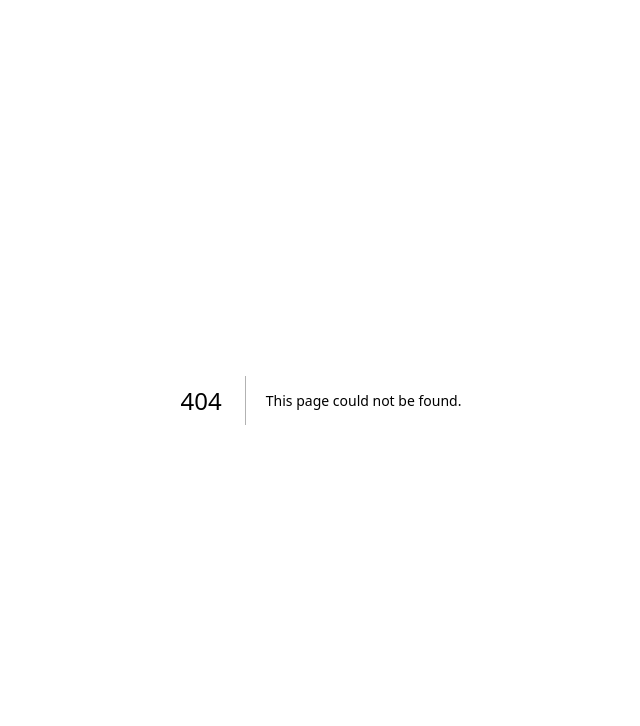
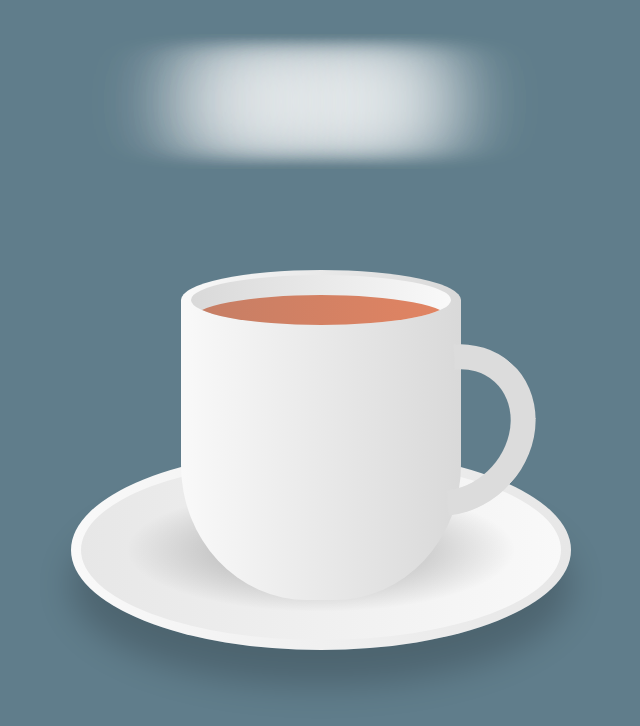
Before and after one commit to 70928manson/css-animation-try-try, a Next.js app: page /HotCupTea in a window 1280 px wide. Before the commit this address had no page. Shown: the top 726 px of the page, without its empty margins (319-959 px from the left). Built offline with nearby package versions, Linux system fonts and the light colour scheme; what tailwindcss-animation-delay would draw is missing.

Commit message:
feat: 熱茶行動

```diff
--- /dev/null
+++ b/app/HotCupTea/page.tsx
@@ -0,0 +1,62 @@
+import React from 'react'
+
+const page = () => {
+    return (
+        <div className="flex justify-center items-center min-h-[100vh] bg-[#607d8b]">
+            <div className="relative top-[50px]">
+                {/* 盤子 */}
+                <div className="absolute bottom-[-50px] left-[50%] translate-x-[-50%] w-[500px] h-[200px]
+                  bg-gradient-to-r from-[#f9f9f9] to-[#e7e7e7] rounded-[50%] shadow-[0_35px_35px_rgba(0,0,0,0.2)]
+                  before:content-[''] before:absolute before:top-[10px] before:left-[10px] before:right-[10px] before:bottom-[10px]
+                  before:rounded-[50%] before:bg-gradient-to-l before:from-[#f9f9f9] before:to-[#e7e7e7]
+                  after:content-[''] after:absolute after:top-[30px] after:left-[30px] after:right-[30px] after:bottom-[30px]
+                  after:rounded-[50%] after:bg-[radial-gradient(rgba(0,0,0,0.2)_25%,transparent,transparent)]"
+                ></div>
+                {/* 杯子本體 */}
+                <div className="relative w-[280px] h-[300px] bg-gradient-to-r from-[#f9f9f9] to-[#d9d9d9] rounded-bl-[45%] rounded-br-[45%]">
+                    <div className="absolute top-[-30px] left-0 w-full h-[60px] bg-gradient-to-r from-[#f9f9f9] to-[#d9d9d9] rounded-[50%]">
+                        {/* 茶很燙冒出來的煙 */}
+                        <div className="relative flex z-10 py-0 px-5">
+                            <span className="relative bottom-[50px] block my-0 mx-0.5 min-w-2 h-[120px] bg-[#fff] rounded-[50%] opacity-0 blur animate-steam-up animation-delay-1"></span>
+                            <span className="relative bottom-[50px] block my-0 mx-0.5 min-w-2 h-[120px] bg-[#fff] rounded-[50%] opacity-0 blur animate-steam-up animation-delay-3"></span>
+                            <span className="relative bottom-[50px] block my-0 mx-0.5 min-w-2 h-[120px] bg-[#fff] rounded-[50%] opacity-0 blur animate-steam-up animation-delay-16"></span>
+                            <span className="relative bottom-[50px] block my-0 mx-0.5 min-w-2 h-[120px] bg-[#fff] rounded-[50%] opacity-0 blur animate-steam-up animation-delay-5"></span>
+                            <span className="relative bottom-[50px] block my-0 mx-0.5 min-w-2 h-[120px] bg-[#fff] rounded-[50%] opacity-0 blur animate-steam-up animation-delay-20"></span>
+                            <span className="relative bottom-[50px] block my-0 mx-0.5 min-w-2 h-[120px] bg-[#fff] rounded-[50%] opacity-0 blur animate-steam-up animation-delay-6"></span>
+                            <span className="relative bottom-[50px] block my-0 mx-0.5 min-w-2 h-[120px] bg-[#fff] rounded-[50%] opacity-0 blur animate-steam-up animation-delay-7"></span>
+                            <span className="relative bottom-[50px] block my-0 mx-0.5 min-w-2 h-[120px] bg-[#fff] rounded-[50%] opacity-0 blur animate-steam-up animation-delay-10"></span>
+                            <span className="relative bottom-[50px] block my-0 mx-0.5 min-w-2 h-[120px] bg-[#fff] rounded-[50%] opacity-0 blur animate-steam-up animation-delay-8"></span>
+                            <span className="relative bottom-[50px] block my-0 mx-0.5 min-w-2 h-[120px] bg-[#fff] rounded-[50%] opacity-0 blur animate-steam-up animation-delay-17"></span>
+                            <span className="relative bottom-[50px] block my-0 mx-0.5 min-w-2 h-[120px] bg-[#fff] rounded-[50%] opacity-0 blur animate-steam-up animation-delay-11"></span>
+                            <span className="relative bottom-[50px] block my-0 mx-0.5 min-w-2 h-[120px] bg-[#fff] rounded-[50%] opacity-0 blur animate-steam-up animation-delay-12"></span>
+                            <span className="relative bottom-[50px] block my-0 mx-0.5 min-w-2 h-[120px] bg-[#fff] rounded-[50%] opacity-0 blur animate-steam-up animation-delay-13"></span>
+                            <span className="relative bottom-[50px] block my-0 mx-0.5 min-w-2 h-[120px] bg-[#fff] rounded-[50%] opacity-0 blur animate-steam-up animation-delay-14"></span>
+                            <span className="relative bottom-[50px] block my-0 mx-0.5 min-w-2 h-[120px] bg-[#fff] rounded-[50%] opacity-0 blur animate-steam-up animation-delay-2"></span>
+                            <span className="relative bottom-[50px] block my-0 mx-0.5 min-w-2 h-[120px] bg-[#fff] rounded-[50%] opacity-0 blur animate-steam-up animation-delay-9"></span>
+                            <span className="relative bottom-[50px] block my-0 mx-0.5 min-w-2 h-[120px] bg-[#fff] rounded-[50%] opacity-0 blur animate-steam-up animation-delay-15"></span>
+                            <span className="relative bottom-[50px] block my-0 mx-0.5 min-w-2 h-[120px] bg-[#fff] rounded-[50%] opacity-0 blur animate-steam-up animation-delay-4"></span>
+                            <span className="relative bottom-[50px] block my-0 mx-0.5 min-w-2 h-[120px] bg-[#fff] rounded-[50%] opacity-0 blur animate-steam-up animation-delay-19"></span>
+                        </div>
+                        {/* 杯口 */}
+                        <div className="absolute top-[5px] left-[10px] w-[calc(100%-20px)] h-[50px]
+                          bg-gradient-to-l from-[#f9f9f9] to-[#d9d9d9] rounded-[50%] box-border overflow-hidden"
+                        >
+                            {/* 茶 tea */}
+                            <div className="absolute top-[20px] left-0 w-full h-full bg-gradient-to-r from-[#c57e65] to-[#e28462] rounded-[50%]">
+
+                            </div>
+                        </div>
+                    </div>
+                </div>
+                {/* 杯子把手 */}
+                <div className="absolute right-[-70px] top-[40px] w-[160px] h-[180px]
+                border-[25px] border-solid border-[#dcdcdc]
+                border-l-[25px] border-l-solid border-l-transparent
+                border-b-[25px] border-b-solid border-b-transparent
+                rounded-[50%] rotate-[42deg]"></div>
+            </div>
+        </div>
+    )
+}
+
+export default page
```
